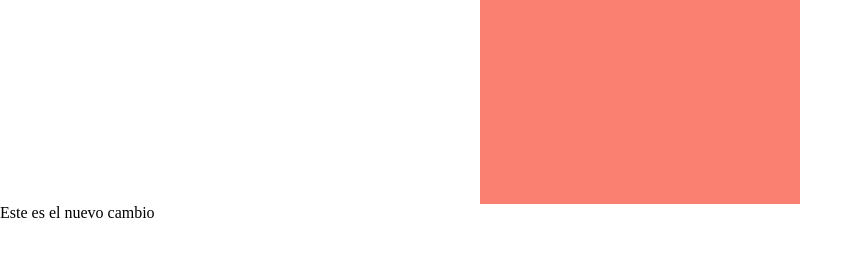
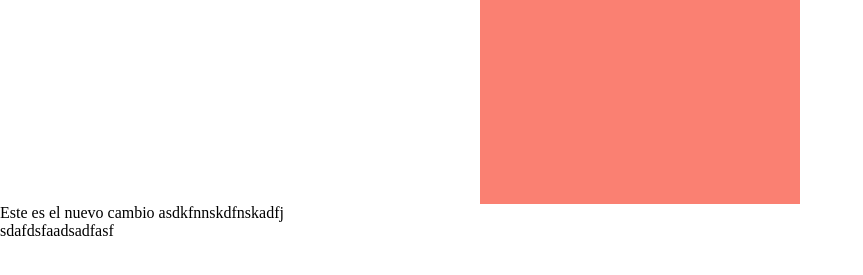
Before and after one commit to danielfullhd/Software, a plain HTML site: page index.html in a window 1280 px wide. Shown: the part 137-412 px from the top of the page, without its empty margins (0-863 px from the left). Drawn offline with Linux system fonts and the light colour scheme.

Commit message:
subiendo con jenkins

```diff
--- a/index.html
+++ b/index.html
@@ -12,6 +12,7 @@
   <figure>
     <img class="imagen" src="descargar (1).jpg" alt="Imagen">
   </figure>
-  <p>Este es el nuevo cambio</p>
+  <p>Este es el nuevo cambio asdkfnnskdfnskadfj</p>
+  <p>sdafdsfaadsadfasf</p>
 </body>
 </html>
```
